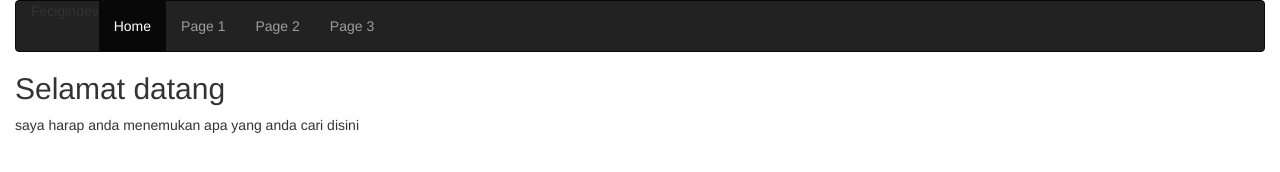
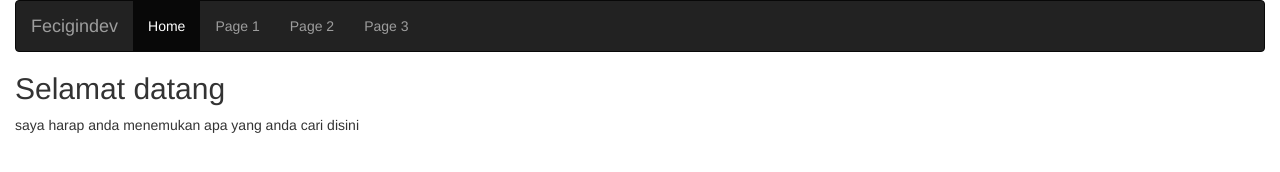
Before and after one commit to fecigindev/SDL2, a plain HTML site: page index.html in a window 1280 px wide. Drawn offline with Linux system fonts and the light colour scheme.

Commit message:
Update index.html

```diff
--- a/index.html
+++ b/index.html
@@ -7,7 +7,8 @@
 <div class="container-fluid">
   <nav class="navbar navbar-inverse">
     <div class="container-fluid">
-      <div class="navbar-header">Fecigindev</a>
+      <div class="navbar-header">
+        <a class="navbar-brand" href="#">Fecigindev</a>
       </div>
       <ul class="nav navbar-nav">
         <li class="active"><a href="#">Home</a></li>
```
